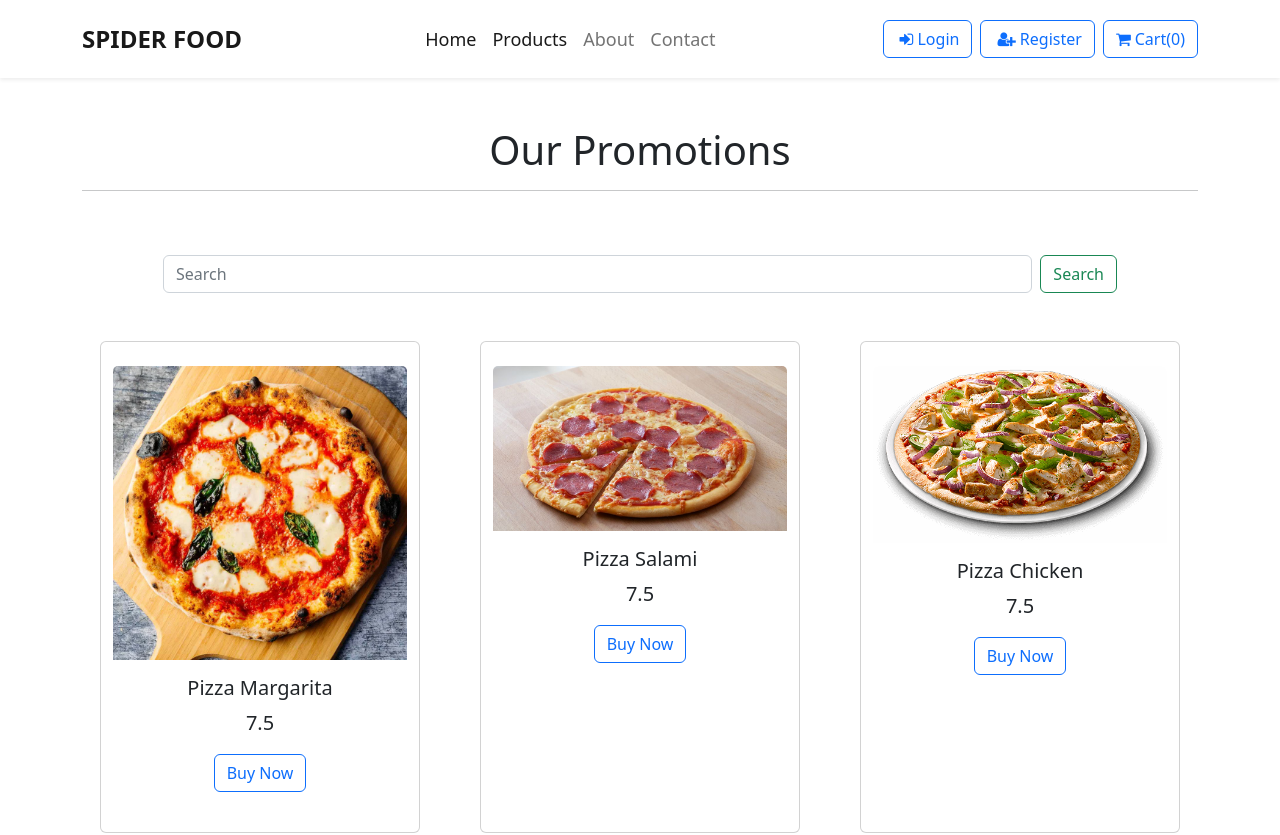
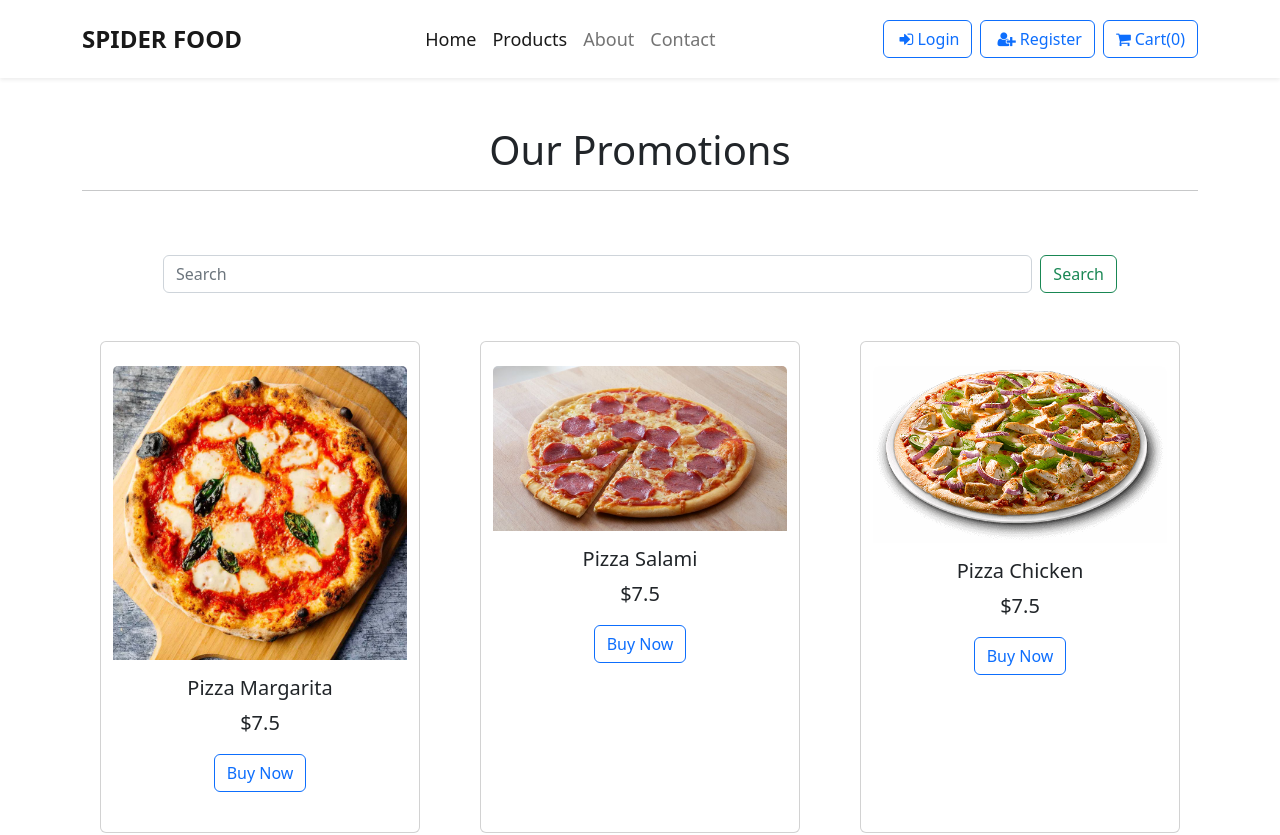
Before and after one commit to Akanom/Spider-Restaurant, a React (Create React App) app: page /products in a window 1280 px wide. Shown: the top 835 px of the page. Built offline with nearby package versions, Linux system fonts and the light colour scheme.

Commit message:
corrections

```diff
--- a/src/components/Cart.jsx
+++ b/src/components/Cart.jsx
@@ -23,8 +23,8 @@ export default function Cart() {
             <img
               src={cartItem.image}
               alt={cartItem.title}
-              height="180px"
-              width="150px"
+              height="500px"
+              width="50px"
             />
           </div>
           <div className="col-md-4">
--- a/src/components/Products.jsx
+++ b/src/components/Products.jsx
@@ -13,7 +13,7 @@ export default function Products() {
         <img src={item.image} className="card-img-top" alt={item.title} />
         <div className="card-body text-center">
           <h5 className="card-title">{item.title}</h5>
-          <p className="lead">{item.price}</p>
+          <p className="lead">${item.price}</p>
           <NavLink
             to={`/products/${item.id}`}
             className="btn btn-outline-primary"
@@ -61,7 +61,7 @@ export default function Products() {
           <div className="row justify-content-around">{displayProducts.map(cardItem)}</div>
         }
         {
-          displayProducts.length == 0  &&
+          displayProducts.length === 0  &&
           <div className="row justify-content-around text-muted display-5" style={{margin: "100px 0"}}>No Results for {searchValue}</div>
         }
       </div>
```
